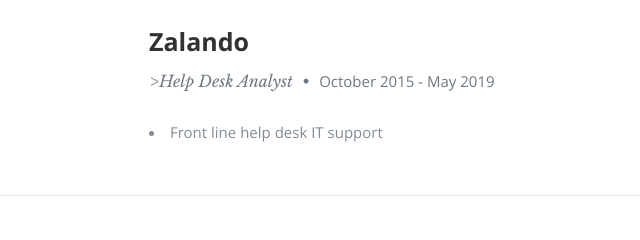
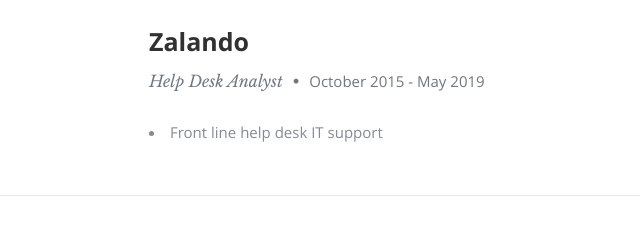
Before and after one commit to vamadi32/my-github-page-resume, a plain HTML site: page index.html in a window 1280 px wide. Shown: the part 2490-2730 px from the top of the page, 256-896 px from the left. Drawn offline with nearby package versions, Linux system fonts and the light colour scheme.

Commit message:
removed front arrow

```diff
--- a/index.html
+++ b/index.html
@@ -264,7 +264,7 @@
                <div class="twelve columns">
 
                   <h3>Zalando</h3>
-                  <p class="info">>Help Desk Analyst <span>&bull;</span> <em class="date">October 2015 - May 2019</em></p>
+                  <p class="info">Help Desk Analyst <span>&bull;</span> <em class="date">October 2015 - May 2019</em></p>
 
                   <p>
                   <li>Front line help desk IT support</li>
```
